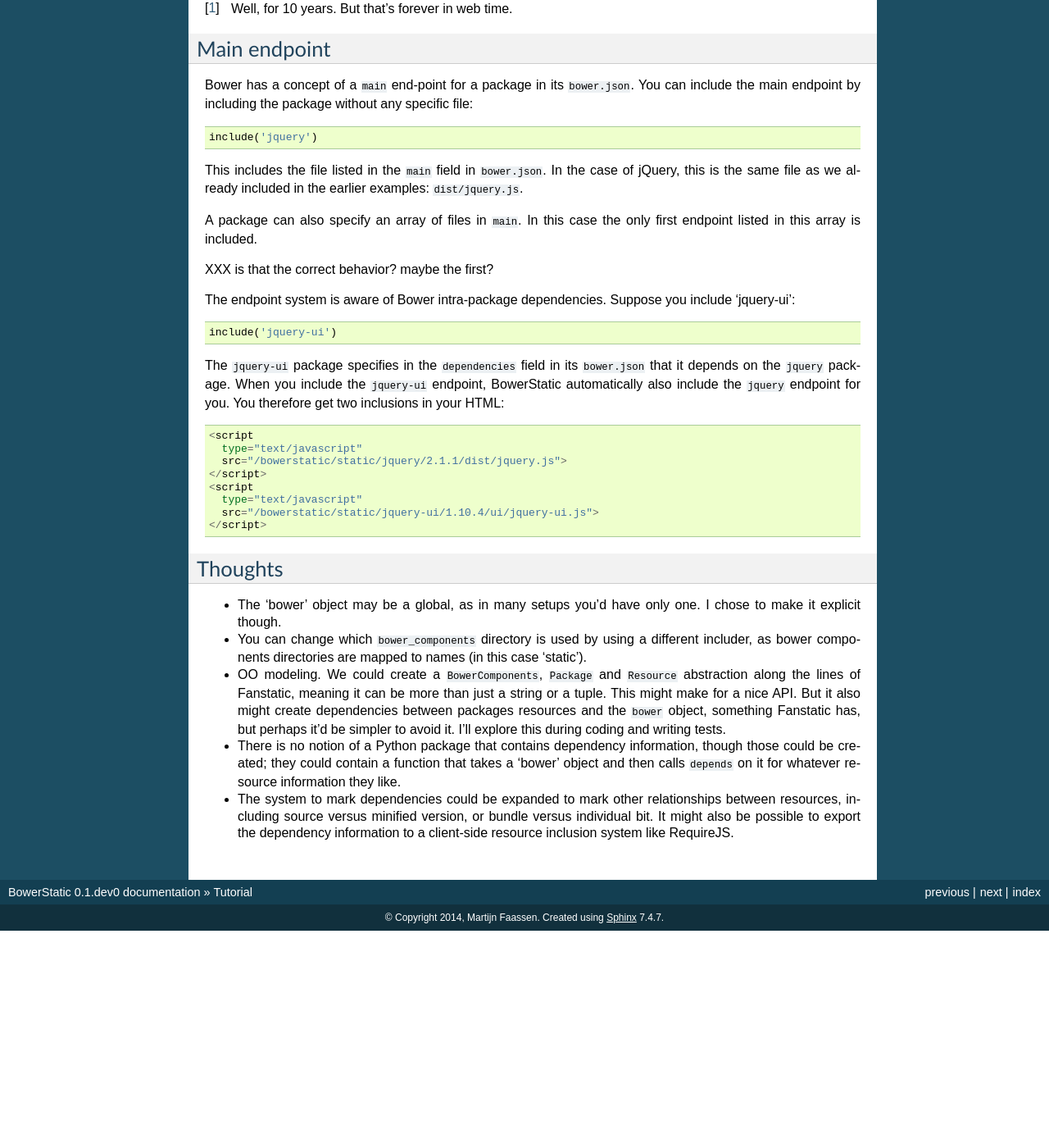
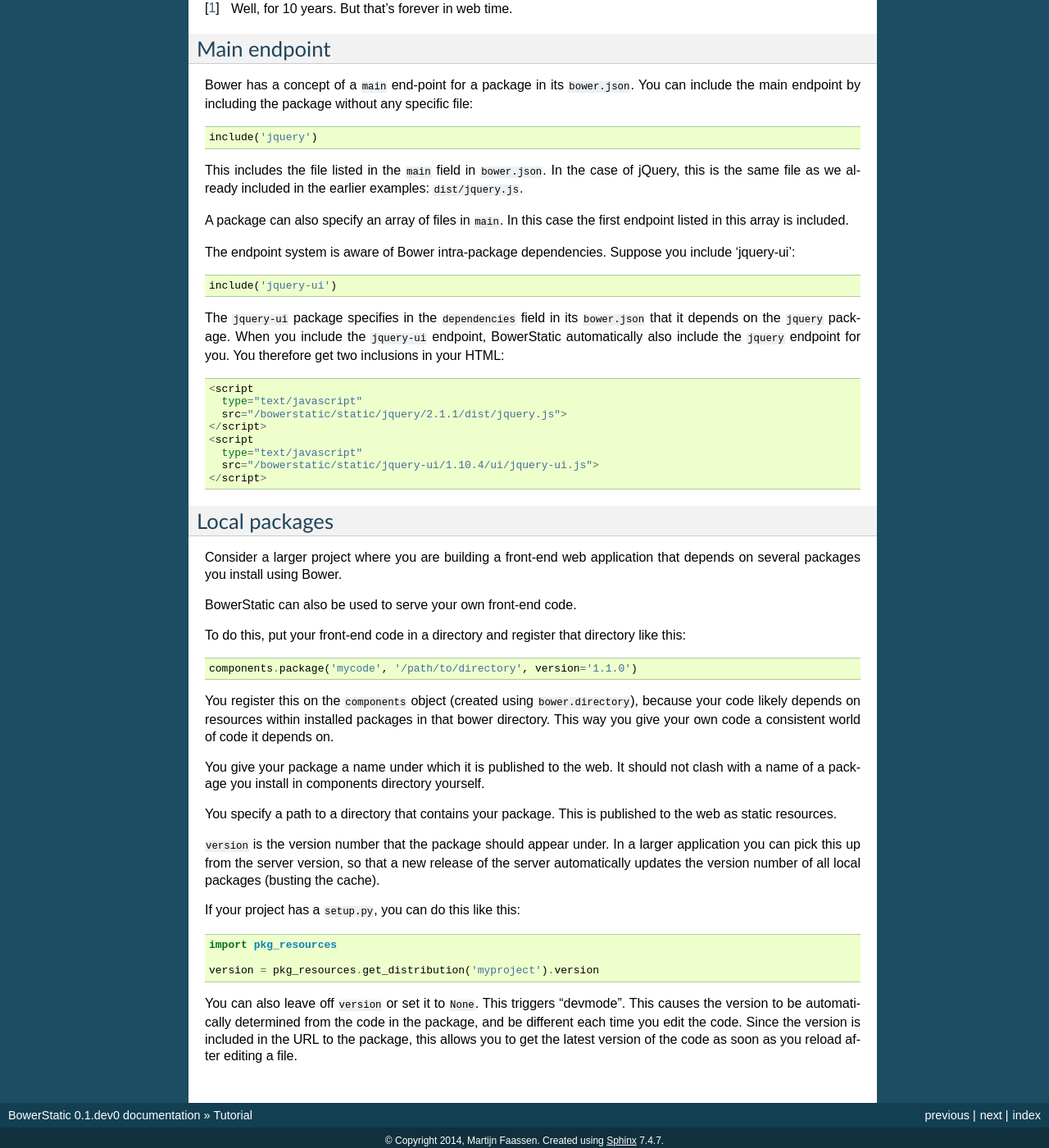
Before and after one commit to faassen/bowerstatic, a Sphinx documentation site: the page built from doc/tutorial.rst, in a window 1280 px wide and 1400 px high, scrolled down 2689 px. Shown: the whole window at 82% size. Built offline with Sphinx 7.4.7, drawn with Linux system fonts in a browser that asks for light colours; before the commit the page ends 3824 px from its top, so only the background shows below that; some of the changed text lies outside the part shown.

Commit message:
More doc improvements.

```diff
--- a/doc/tutorial.rst
+++ b/doc/tutorial.rst
@@ -169,9 +169,7 @@ In the case of jQuery, this is the same file as we already included
 in the earlier examples: ``dist/jquery.js``.
 
 A package can also specify an array of files in ``main``. In this case
-the only first endpoint listed in this array is included.
-
-XXX is that the correct behavior? maybe the first?
+the first endpoint listed in this array is included.
 
 The endpoint system is aware of Bower intra-package dependencies.
 Suppose you include 'jquery-ui'::
@@ -193,31 +191,45 @@ inclusions in your HTML::
     src="/bowerstatic/static/jquery-ui/1.10.4/ui/jquery-ui.js">
   </script>
 
-Thoughts
---------
+Local packages
+--------------
 
-* The 'bower' object may be a global, as in many setups you'd have
-  only one. I chose to make it explicit though.
+Consider a larger project where you are building a front-end web
+application that depends on several packages you install using Bower.
 
-* You can change which ``bower_components`` directory is used by using
-  a different includer, as bower components directories are mapped to
-  names (in this case 'static').
+BowerStatic can also be used to serve your own front-end code.
 
-* OO modeling. We could create a ``BowerComponents``, ``Package`` and
-  ``Resource`` abstraction along the lines of Fanstatic, meaning it
-  can be more than just a string or a tuple. This might make for a
-  nice API. But it also might create dependencies between packages
-  resources and the ``bower`` object, something Fanstatic has, but
-  perhaps it'd be simpler to avoid it. I'll explore this during coding
-  and writing tests.
+To do this, put your front-end code in a directory and register that
+directory like this::
 
-* There is no notion of a Python package that contains dependency
-  information, though those could be created; they could contain a
-  function that takes a 'bower' object and then calls ``depends`` on
-  it for whatever resource information they like.
+  components.package('mycode', '/path/to/directory', version='1.1.0')
 
-* The system to mark dependencies could be expanded to mark other
-  relationships between resources, including source versus minified
-  version, or bundle versus individual bit. It might also be possible
-  to export the dependency information to a client-side resource
-  inclusion system like RequireJS.
+You register this on the ``components`` object (created using
+``bower.directory``), because your code likely depends on resources
+within installed packages in that bower directory. This way you give
+your own code a consistent world of code it depends on.
+
+You give your package a name under which it is published to the
+web. It should not clash with a name of a package you install in
+components directory yourself.
+
+You specify a path to a directory that contains your package. This
+is published to the web as static resources.
+
+``version`` is the version number that the package should appear
+under. In a larger application you can pick this up from the server
+version, so that a new release of the server automatically updates
+the version number of all local packages (busting the cache).
+
+If your project has a ``setup.py``, you can do this like this::
+
+  import pkg_resources
+
+  version = pkg_resources.get_distribution('myproject').version
+
+You can also leave off ``version`` or set it to ``None``. This
+triggers "devmode". This causes the version to be automatically
+determined from the code in the package, and be different each time
+you edit the code. Since the version is included in the URL to the
+package, this allows you to get the latest version of the code as soon
+as you reload after editing a file.
```
Also changed, not shown: doc/index.rst (+18 -14 lines).
